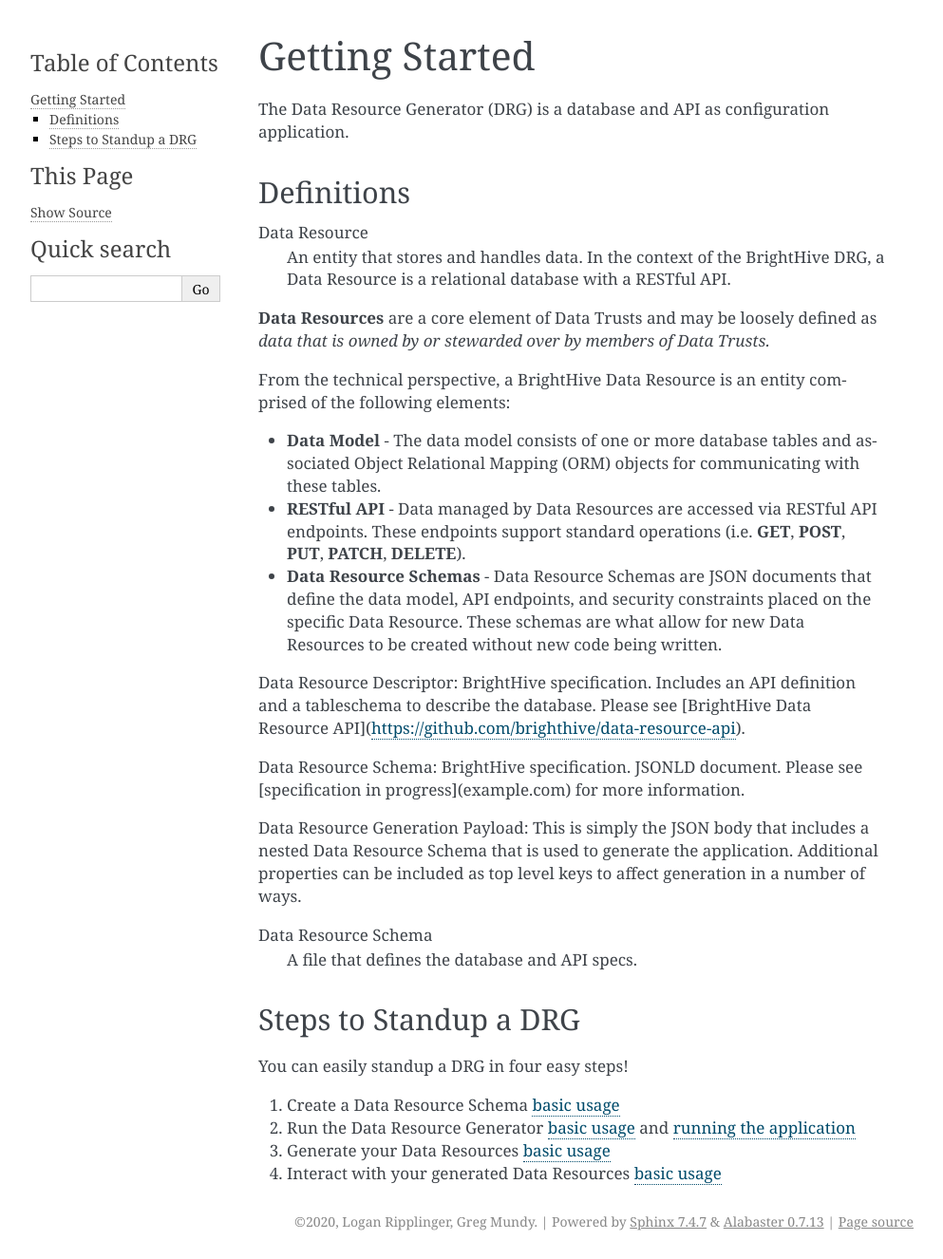
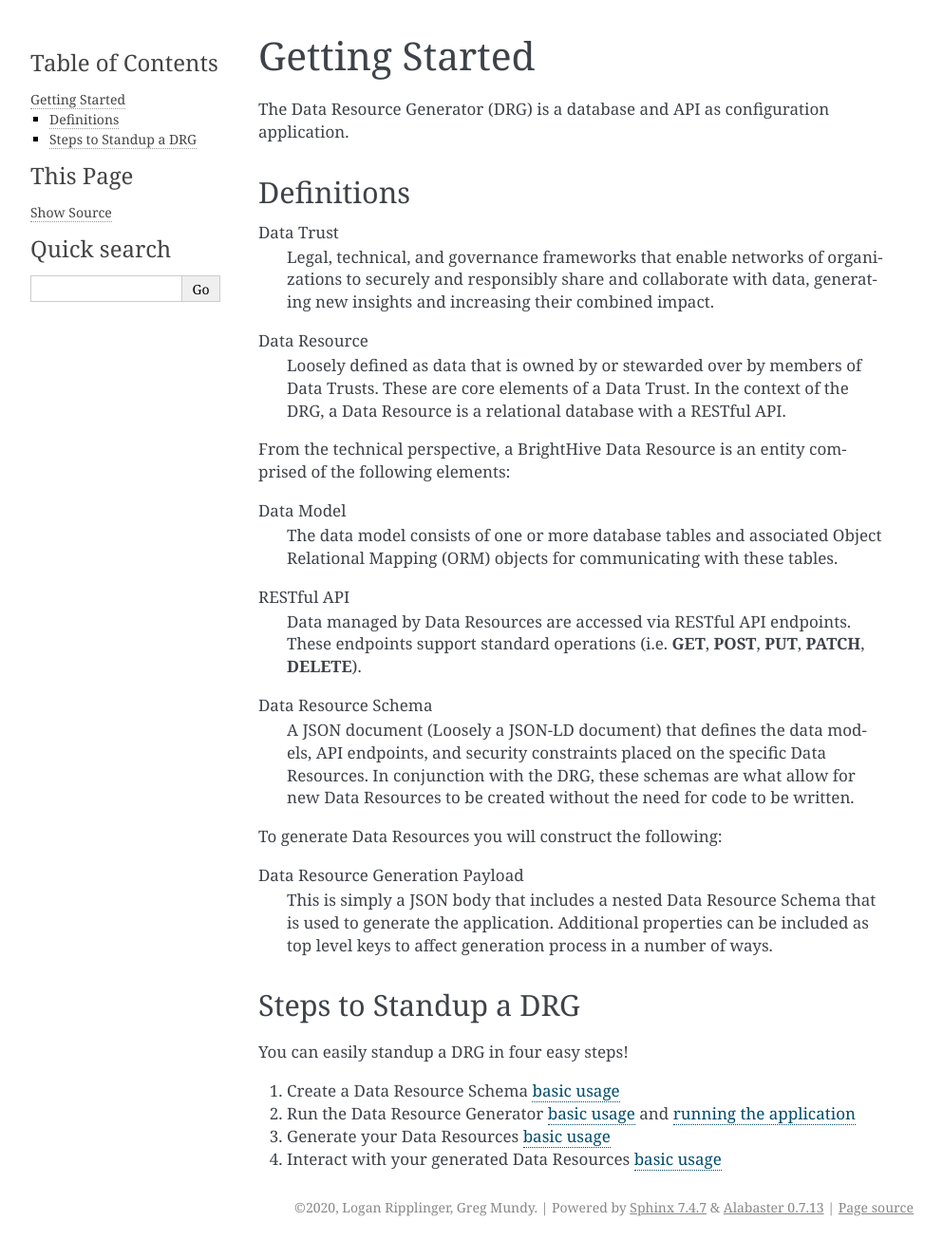
Before and after one commit to brighthive/data-resource-generator, a Sphinx documentation site: the page built from docs/source/getting_started.rst, in a window 1280 px wide. Shown: the whole page at 95% size, without its empty margins (148-1141 px from the left). Built offline with Sphinx 7.4.7, drawn with Linux system fonts in a browser that asks for light colours.

Commit message:
expand on terms

```diff
--- a/docs/source/getting_started.rst
+++ b/docs/source/getting_started.rst
@@ -6,27 +6,27 @@ The Data Resource Generator (DRG) is a database and API as configuration applica
 Definitions
 -----------
 
+Data Trust
+    Legal, technical, and governance frameworks that enable networks of organizations to securely and responsibly share and collaborate with data, generating new insights and increasing their combined impact.
+
 Data Resource
-    An entity that stores and handles data. In the context of the BrightHive DRG, a Data Resource is a relational database with a RESTful API.
-
-**Data Resources** are a core element of Data Trusts and may be loosely defined as *data that is owned by or stewarded over by members of Data Trusts.*
+    Loosely defined as data that is owned by or stewarded over by members of Data Trusts. These are core elements of a Data Trust. In the context of the DRG, a Data Resource is a relational database with a RESTful API.
 
 From the technical perspective, a BrightHive Data Resource is an entity comprised of the following elements:
 
-- **Data Model** - The data model consists of one or more database tables and associated Object Relational Mapping (ORM) objects for communicating with these tables.
-- **RESTful API** - Data managed by Data Resources are accessed via RESTful API endpoints. These endpoints support standard operations (i.e. **GET**, **POST**, **PUT**, **PATCH**, **DELETE**).
-- **Data Resource Schemas** - Data Resource Schemas are JSON documents that define the data model, API endpoints, and security constraints placed on the specific Data Resource. These schemas are what allow for new Data Resources to be created without new code being written.
+Data Model
+    The data model consists of one or more database tables and associated Object Relational Mapping (ORM) objects for communicating with these tables.
 
-
-Data Resource Descriptor: BrightHive specification. Includes an API definition and a tableschema to describe the database. Please see [BrightHive Data Resource API](https://github.com/brighthive/data-resource-api).
-
-Data Resource Schema: BrightHive specification. JSONLD document. Please see [specification in progress](example.com) for more information.
-
-Data Resource Generation Payload: This is simply the JSON body that includes a nested Data Resource Schema that is used to generate the application. Additional properties can be included as top level keys to affect generation in a number of ways.
-
+RESTful API
+    Data managed by Data Resources are accessed via RESTful API endpoints. These endpoints support standard operations (i.e. **GET**, **POST**, **PUT**, **PATCH**, **DELETE**).
 
 Data Resource Schema
-    A file that defines the database and API specs.
+    A JSON document (Loosely a JSON-LD document) that defines the data models, API endpoints, and security constraints placed on the specific Data Resources. In conjunction with the DRG, these schemas are what allow for new Data Resources to be created without the need for code to be written.
+
+To generate Data Resources you will construct the following:
+
+Data Resource Generation Payload
+    This is simply a JSON body that includes a nested Data Resource Schema that is used to generate the application. Additional properties can be included as top level keys to affect generation process in a number of ways.
 
 Steps to Standup a DRG
 ----------------------
```
